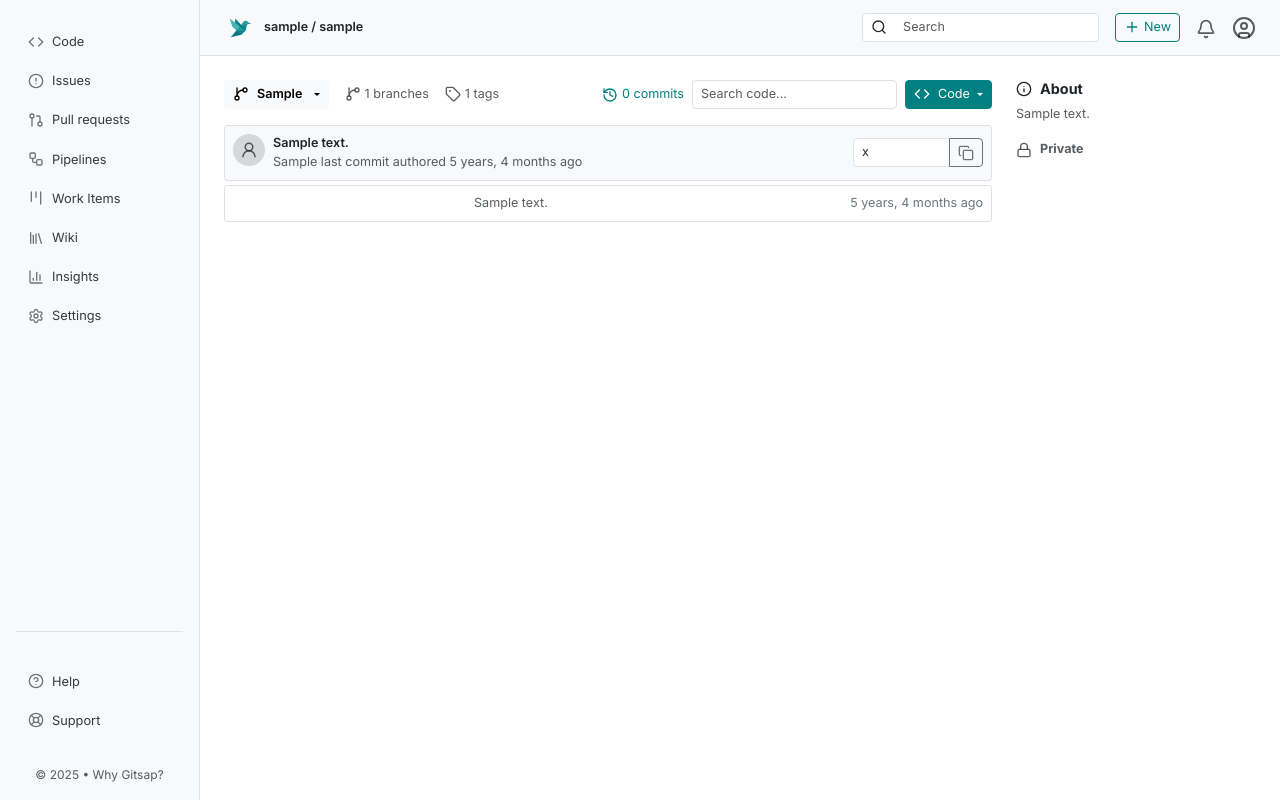
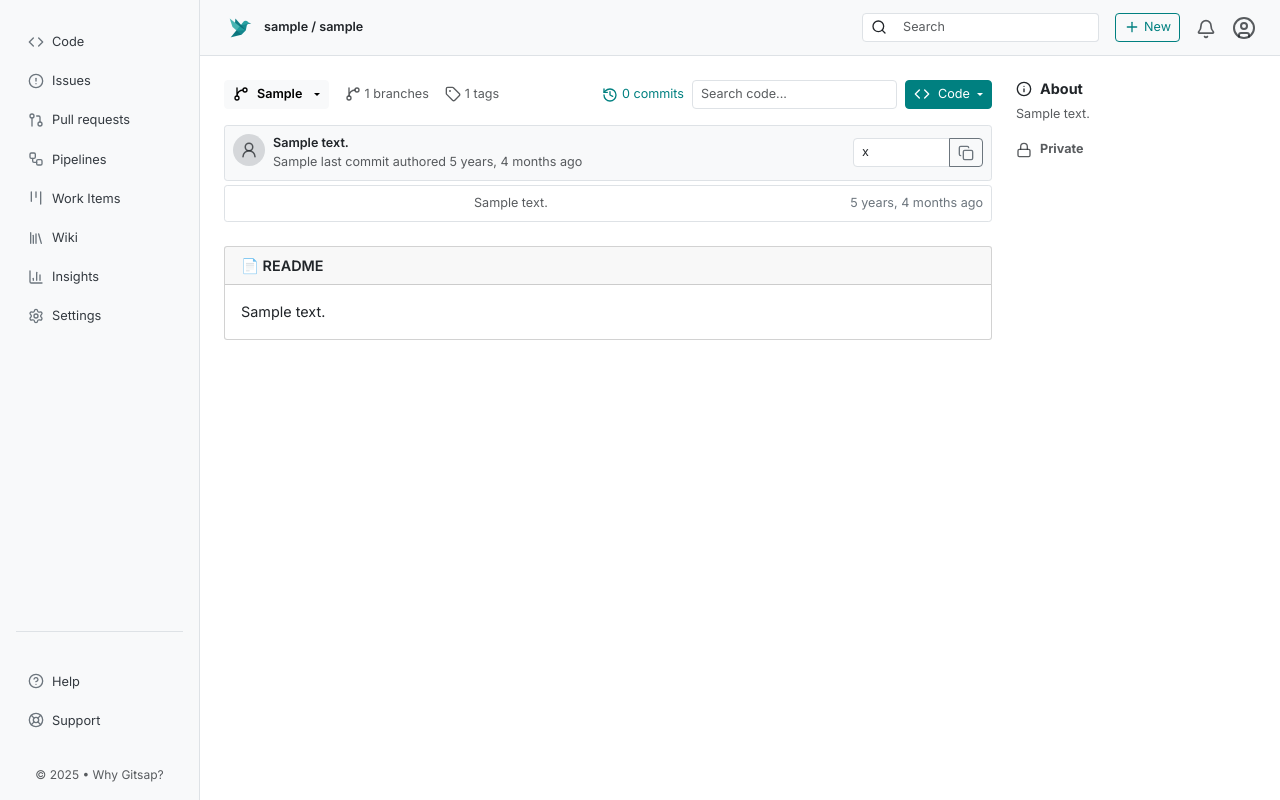
Before and after one commit to santoshkpatro/gitsap, a Django app: template projects/templates/projects/overview.html in a window 1280 px wide. Run offline with Django 5.2, Linux system fonts and the light colour scheme; the template is opened without the code that fills it: most values are stand-ins (such as "Sample title", 1, 10 or a date in 2020); some libraries are stand-ins or nearby versions.

Commit message:
feat: add README section to project overview and truncate commit message display

```diff
--- a/projects/templates/projects/_last_commit.html
+++ b/projects/templates/projects/_last_commit.html
@@ -12,7 +12,7 @@
         <!-- Message + Author Info -->
         <div class="overflow-hidden">
             <div class="fw-semibold text-dark text-truncate small" title="{{ last_commit.message }}">
-                {{ last_commit.message }}
+                {{ last_commit.message|truncatewords:18 }}
             </div>
             <small class="text-muted d-block text-truncate">
                 {{ last_commit.author_name }} authored {{ last_commit.timestamp|naturaltime }}
--- a/projects/templates/projects/overview.html
+++ b/projects/templates/projects/overview.html
@@ -1,5 +1,8 @@
 {% extends 'shared/project_base.html' %}
 {% load humanize %}
+
+{% block styles %}
+{% endblock styles %}
 
 {% block content %}
 <div class="row">
@@ -148,6 +151,20 @@
         {% else %}
         {% include 'projects/_repo_objects.html' %}
         {% endif %}
+
+        <!-- Readme Section -->
+        {% if readme_content %}
+        <div class="card mt-4">
+            <div class="card-header fw-semibold">
+                📄 README
+            </div>
+            <div class="card-body p-3">
+                <div class="readme-wrapper">
+                    {{ readme_content|safe }}
+                </div>
+            </div>
+        </div>
+        {% endif %}
     </div>
 
     <!-- Right Sidebar -->
--- a/requirements/prod.txt
+++ b/requirements/prod.txt
@@ -10,3 +10,4 @@ whitenoise==6.9.0
 gunicorn==23.0.0
 python-dotenv==1.1.0
 uvicorn==0.34.2
+Markdown==3.8
--- a/shared/static/shared/css/base.css
+++ b/shared/static/shared/css/base.css
@@ -14,6 +14,7 @@ body {
     background-color: #f8f9fa;
     border-right: 1px solid #dee2e6;
     overflow-y: auto;
+    flex-shrink: 0;
 }
 
 .sidebar .logo {
```
Also changed, not shown: projects/views.py (+30 -4 lines).
